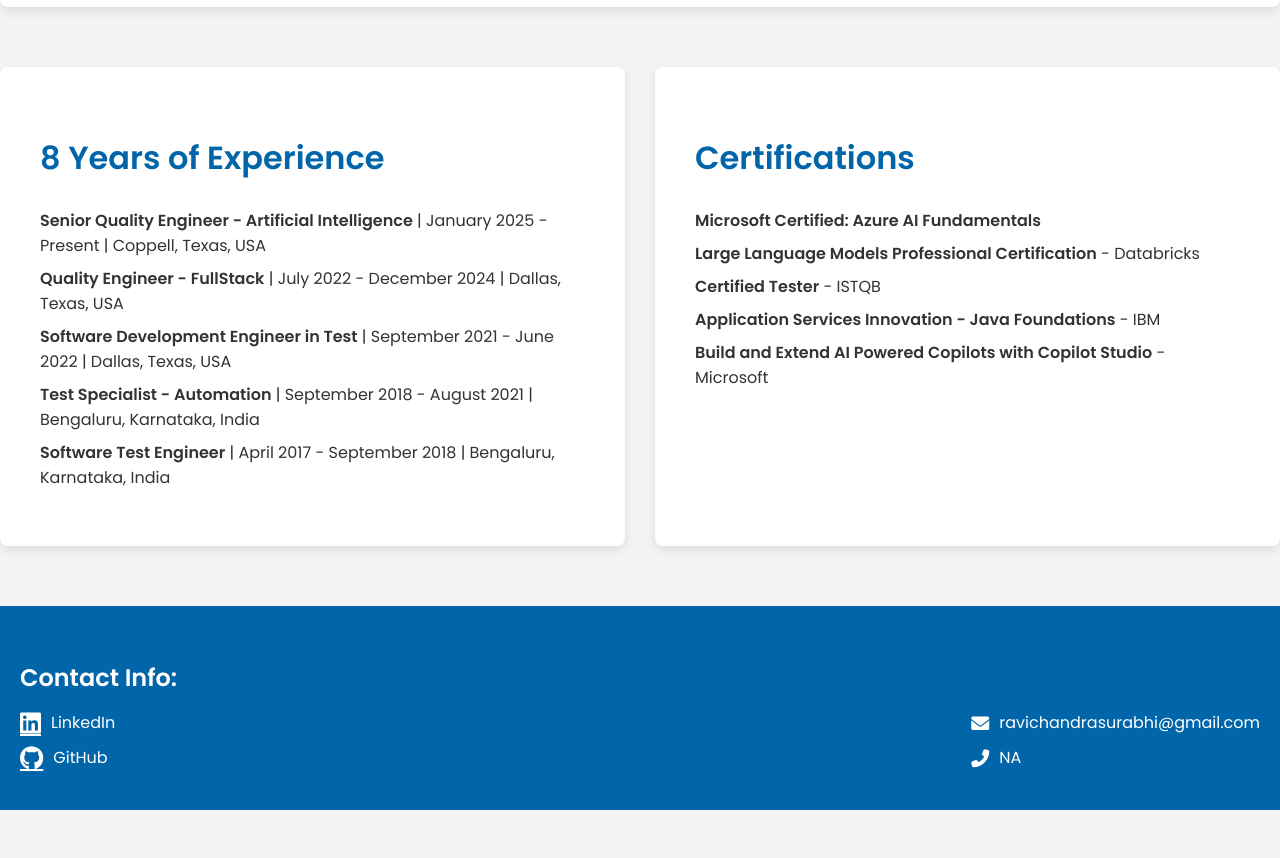
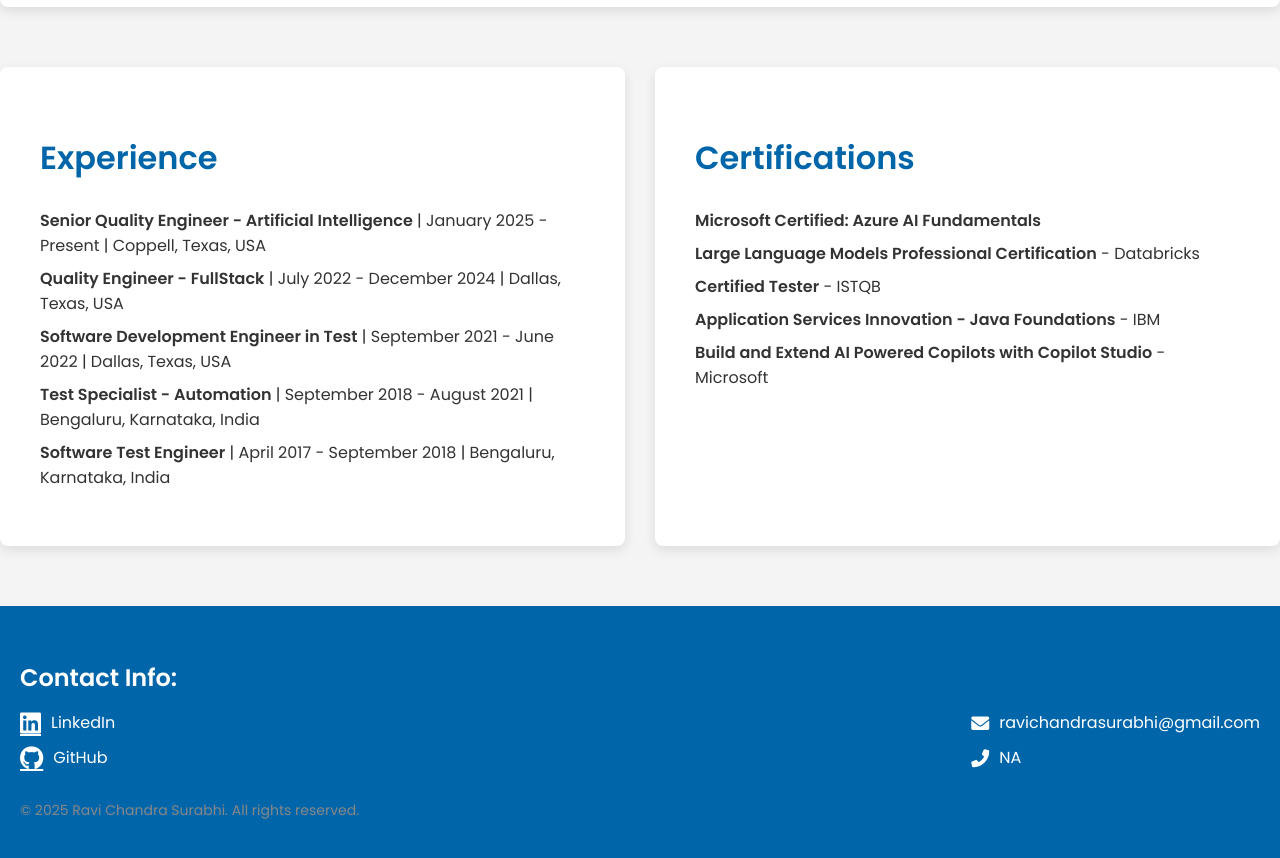
Before and after one commit to ravichandrasurabhi/myportfolio, a plain HTML site: page index.html in a window 1280 px wide. Shown: the part 578-1436 px from the top of the page. Before the commit the page ends 1388 px from the top, so only its background shows below. Drawn offline with Linux system fonts and the light colour scheme.

Commit message:
Update index.html

```diff
--- a/index.html
+++ b/index.html
@@ -244,7 +244,7 @@ I’m always looking for opportunities to learn and grow, while contributing to
         <div class="experience-certifications-wrapper">
             <!-- Experience Section -->
             <div class="experience" id="experience-section">
-                <h2>8 Years of Experience</h2>
+                <h2>Experience</h2>
                 <ul>
                         <li><strong>Senior Quality Engineer - Artificial Intelligence</strong> | January 2025 - Present |
                             Coppell, Texas, USA</li>
@@ -297,6 +297,9 @@ I’m always looking for opportunities to learn and grow, while contributing to
                     </div>
                 </div>
             </div>
+             <div style="margin-top: 20px; font-size: 14px; color: #888;">
+        <p>&copy; 2025 Ravi Chandra Surabhi. All rights reserved.</p>
+    </div>
         </footer>
 
     </div>
```
